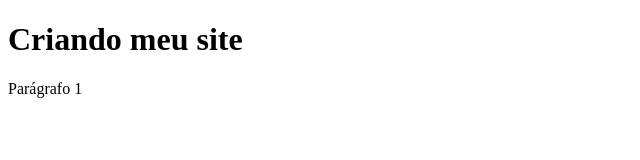
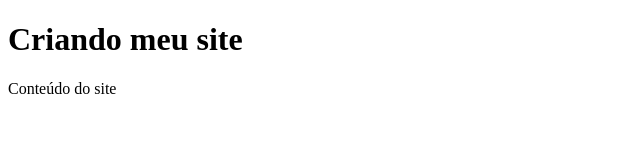
Before and after one commit to JHoliveira23/Criando-meu-primeiro-site, a plain HTML site: page index.html in a window 1280 px wide. Shown: the full height of the page, 0-640 px from the left. Drawn offline with Linux system fonts and the light colour scheme.

Commit message:
Organizando ideia base do primeiro parágrafo

```diff
--- a/index.html
+++ b/index.html
@@ -8,7 +8,7 @@
 </head>
 <body>
 <h1>Criando meu site</h1>
-<p> Parágrafo 1</p>
+<p>Conteúdo do site</p>
 
 
 
```
